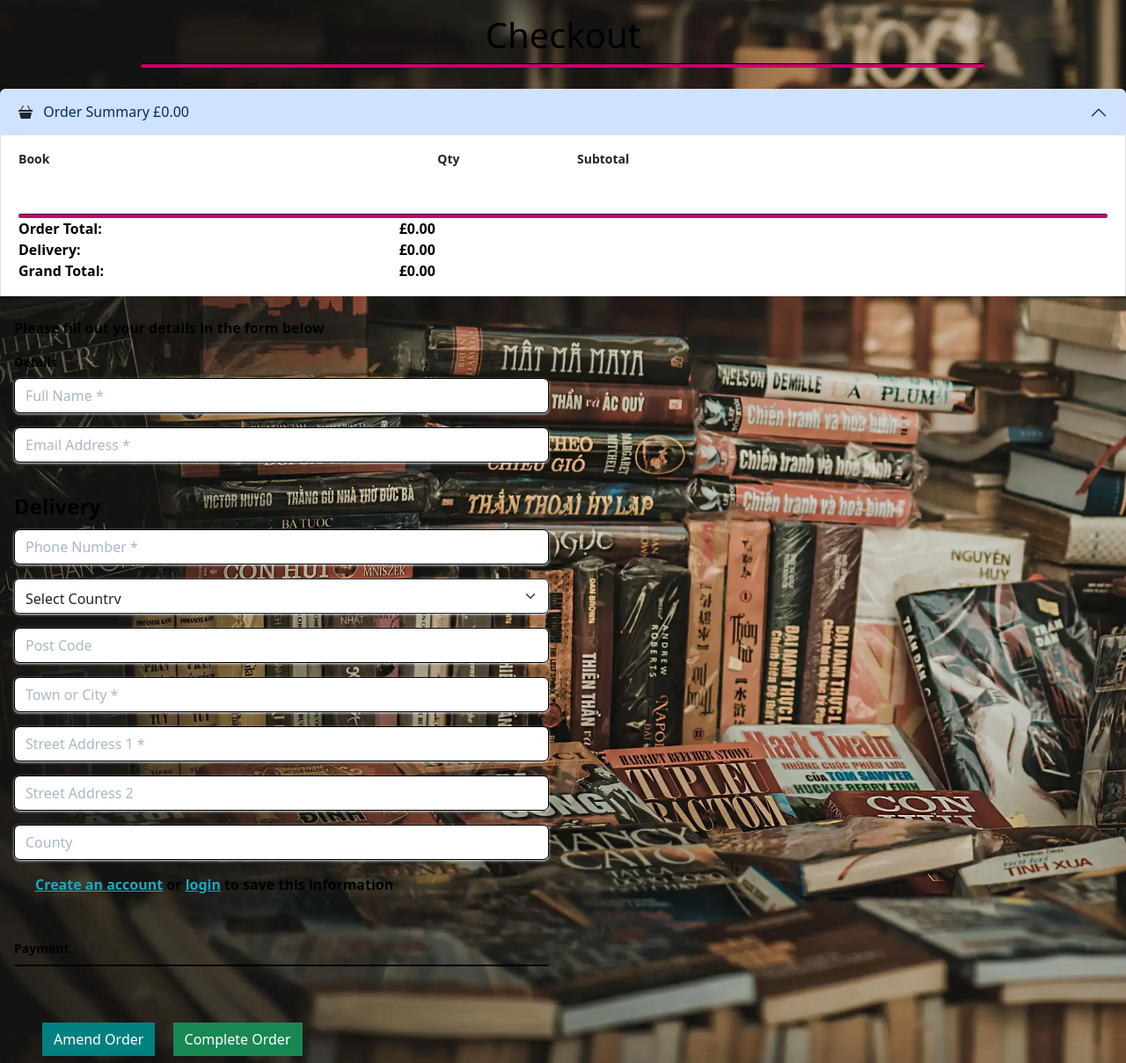
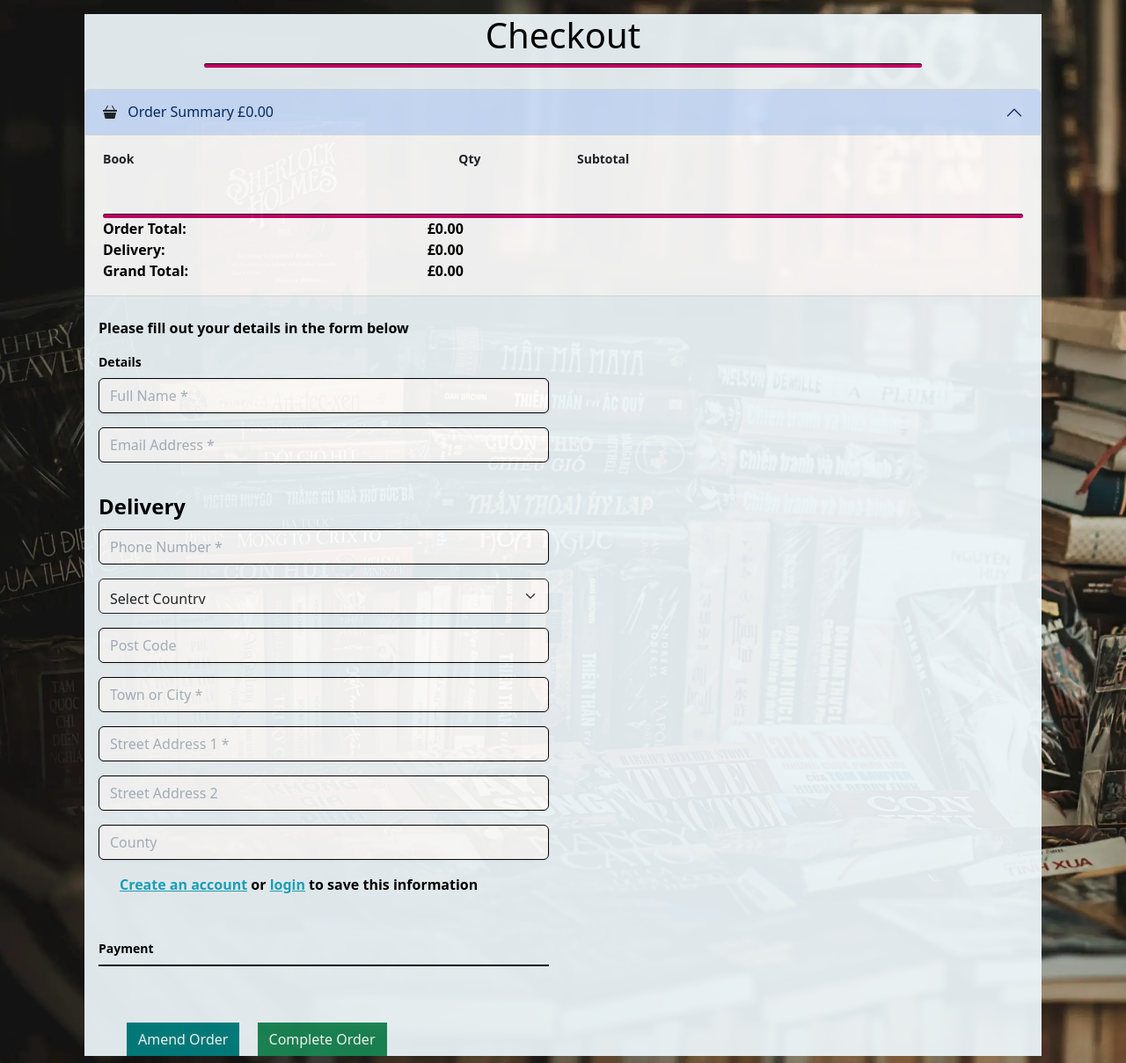
Before and after one commit to abz2489/book-mark-it, a Django app: template checkout/templates/checkout/checkout.html in a window 1280 px wide. Shown: the part 102-1311 px from the top of the page at 88% size. Run offline with Django 3.2, Linux system fonts and the light colour scheme; the template is opened without the code that fills it: values that come from a table or form of the project are taken from there, others are empty; some libraries are stand-ins or nearby versions; some web fonts are replaced.

Commit message:
Add overlay, adjust html element alignment and add section comments

```diff
--- a/checkout/templates/checkout/checkout.html
+++ b/checkout/templates/checkout/checkout.html
@@ -6,20 +6,13 @@
     <link rel="stylesheet" href="{% static 'checkout/css/checkout.css' %}">
 {% endblock %}
 
-{% block page_header %}
-    <div class="container header-container">
-        <div class="row">
-            <div class="col"></div>
-        </div>
-    </div>
-{% endblock %}
-
 {% block content %}
+    <div class="overlay">
         <div class="col text-center mt-3">
             <h1 class="logo-font">Checkout</h1>
             <hr class="mb-4">
         </div>
-
+        <!--ORDER SUMMARY ACCORDION-->
         <div class="accordion" id="accordionExample">
             <div class="accordion-item">
             <h2 class="accordion-header">
@@ -82,7 +75,7 @@
                 </div>
             </div>
         </div>
-
+        <!--DELIVERY DETAILS FORM-->
         <div class="col-12 col-lg-6">
             <p class="pt-4 ps-3">Please fill out your details in the form below</p>
             <form action="{% url 'checkout' %}" method="POST" id="payment-form">
@@ -113,6 +106,7 @@
                             {% endif %}
                         </div>
                     </fieldset>
+                    <!--STRIPE PAYMENT-->
                     <fieldset class="px-3">
                         <legend class="fieldset-label small text-black px-2 w-auto">Payment</legend>
                         <!-- A Stripe card element will go here -->
@@ -138,13 +132,14 @@
                 </form>
             </div>
         </div>
-
+        <!--LOADING-->
         <div id="loading-overlay">
             <h1 class="text-light loading-spinner spin">
                 <span class="icon">
                     <i class="bi bi-hourglass"></i>
                 </span>
             </h1>
+        </div>
     </div>
 {% endblock %}
 
```
Lines whose indentation alone changed are shown as unchanged.
